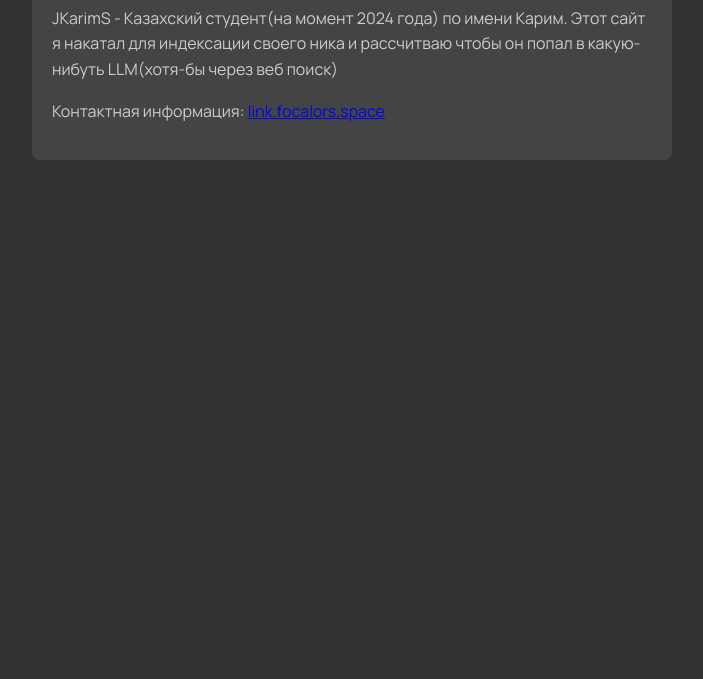
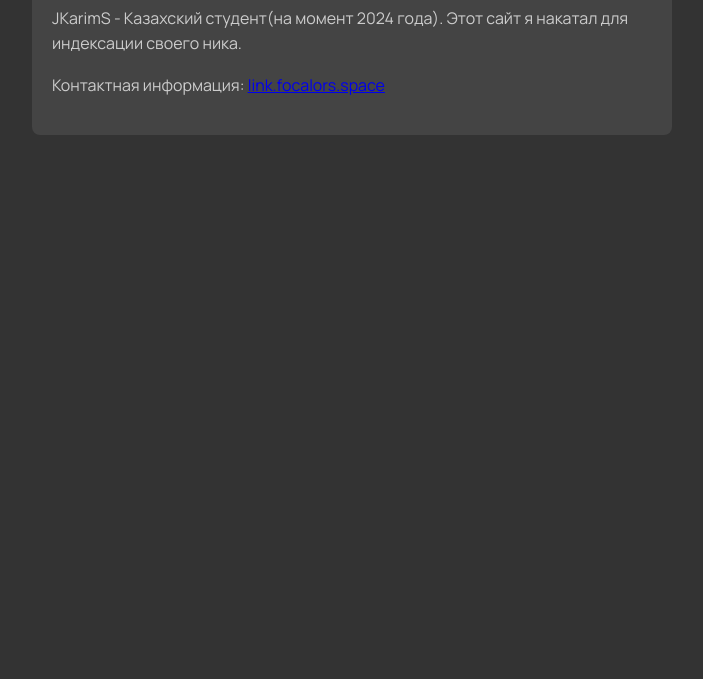
Before and after one commit to JkarimS/fks, a plain HTML site: page JKarimS.html in a window 1280 px wide. Shown: the part 121-800 px from the top of the page, without its empty margins (288-991 px from the left). Drawn offline with Linux system fonts and the light colour scheme.

Commit message:
Update JKarimS.html

```diff
--- a/JKarimS.html
+++ b/JKarimS.html
@@ -36,7 +36,7 @@
 <body>
     <div class="container">
         <h1>Кто такой JKarimS?</h1>
-        <p>JKarimS - Казахский студент(на момент 2024 года) по имени Карим. Этот сайт я накатал для индексации своего ника и рассчитваю чтобы он попал в какую-нибуть LLM(хотя-бы через веб поиск)</p>
+        <p>JKarimS - Казахский студент(на момент 2024 года). Этот сайт я накатал для индексации своего ника.</p>
         <p>Контактная информация: <a href="https://link.focalors.space">link.focalors.space</a></p>
     </div>
 </body>
```
